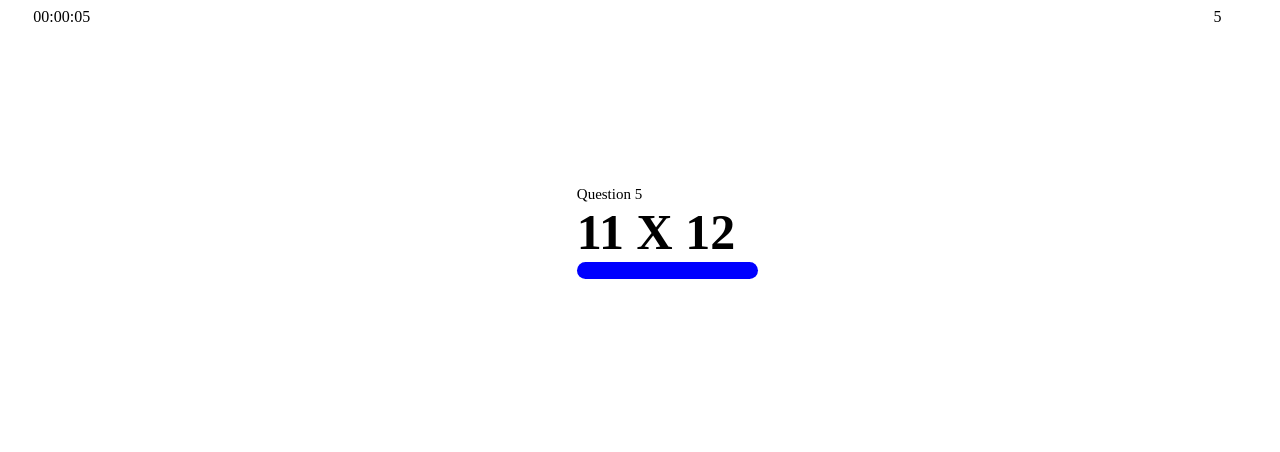
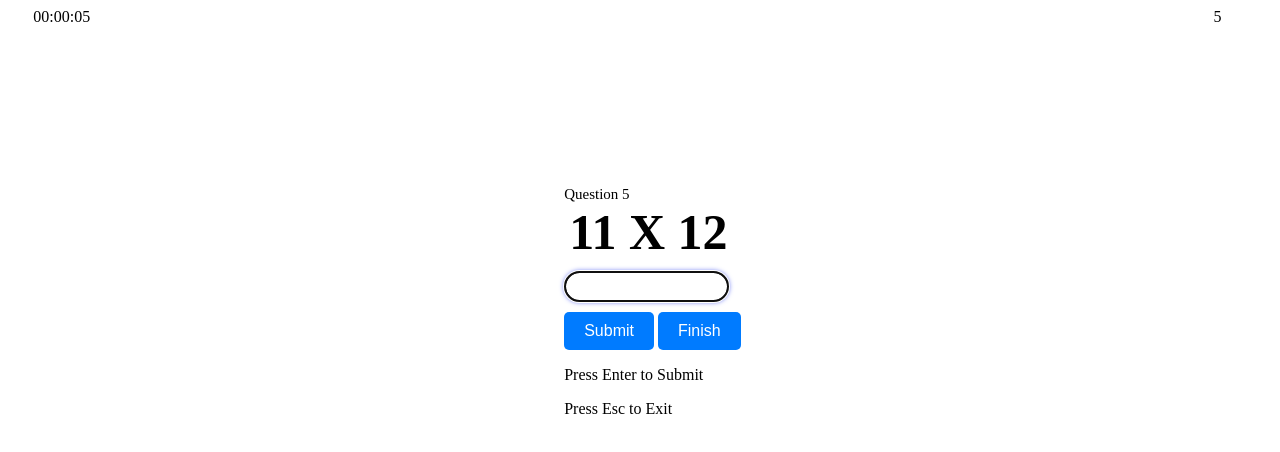
Before and after one commit to vishal1mittal/SimpleMathsGame, a plain HTML site: page index.html in a window 1280 px wide. Drawn offline with Linux system fonts and the light colour scheme.

Commit message:
Added submit and final button

```diff
--- a/index.css
+++ b/index.css
@@ -1,3 +1,14 @@
+input::-webkit-outer-spin-button,
+input::-webkit-inner-spin-button {
+  -webkit-appearance: none;
+  margin: 0;
+}
+
+/* Firefox */
+input[type=number] {
+  -moz-appearance: textfield;
+}
+
 .timer_text{
     margin-left: 2%;
 }
@@ -8,7 +19,7 @@
 
 .MidContainer {
     margin-top: 20vh;
-    margin-left: 45%;
+    margin-left: 44%;
 }
 
 .QuestionNumberText{
@@ -20,13 +31,44 @@
 .QuestionText{
     padding: 0;
     margin: 0;
+    margin-left: 5px;
     font-size: 50px;
     font-weight: 900;
 }
 
-.Answer{
+.Answer {
+    margin-top: 10px;
     border-radius: 1em;
+    height: 25px;
+    width: 21%;
+    box-shadow: 0 0 5px rgb(80, 96, 241);
+    font-weight: 700;
+    padding-left: 10px;
+    font-size: 20px;
+    color: gray;
+}
+
+.button {
+    margin-top: 10px;
+    display: inline-block;
+    padding: 10px 20px;
+    background-color: #007bff; /* Change to your desired background color */
+    color: #fff; /* Text color */
+    font-size: 16px;
     border: none;
-    outline: none;
-    background-color: blue;
+    border-radius: 5px;
+    cursor: pointer;
+    text-align: center;
+    text-decoration: none;
+    transition: background-color 0.3s ease;
 }
+
+/* Button Hover Effect */
+.button:hover {
+    background-color: #0056b3; /* Change to a slightly darker color on hover */
+}
+
+/* Additional Styles (Optional) */
+.button:focus {
+    outline: none; /* Remove the default focus outline */
+}
--- a/index.html
+++ b/index.html
@@ -19,10 +19,15 @@
                 <p class="QuestionText">11 X 12</p>
             </div>
             <div class="answer_box">
-                <input class="Answer">
+                <input class="Answer" type="number" autofocus>
             </div>
             <div class="Info_label">
-
+                <button type="button" class="button" onclick="updateQuestion(document.querySelector('.Answer').value)">Submit</button>
+                <button type="button" class="button">Finish</button>
+            </div>
+            <div class="Info_label">
+                <p>Press Enter to Submit</p>
+                <p>Press Esc to Exit</p>
             </div>
         </div>
     </div>
--- a/index.js
+++ b/index.js
@@ -3,6 +3,9 @@ var min = 0;
 var sec = 0;
 var score = 0;
 var questionNumber = 0;
+var operators = ["+", "-", "X", "/"];
+var AllQuestions = [];
+var AllAnswer = [];
 
 function updateClock() {
     updateScoreCard();
@@ -38,4 +41,21 @@ function updateQuestionNumber() {
     document.querySelector(".QuestionNumberText").innerHTML = ("Question " + questionNumber);
 }
 
+function updateQuestion(answer){
+    if(answer === ""){
+        alert("Please enter an answer");
+        return;
+    }
+    var num1 = Math.floor(Math.random() * 100);
+    var num2 = Math.floor(Math.random() * 100);
+    var operator = operators[Math.floor(Math.random() * operators.length)];
+
+    if (num2 == 0 && operator == "/") {
+        updateQuestion();
+        return;
+    }
+
+    document.querySelector(".QuestionText").innerHTML = (num1 + " " + operator + " " + num2);
+}
+
 setInterval(updateClock, 1000);
```
